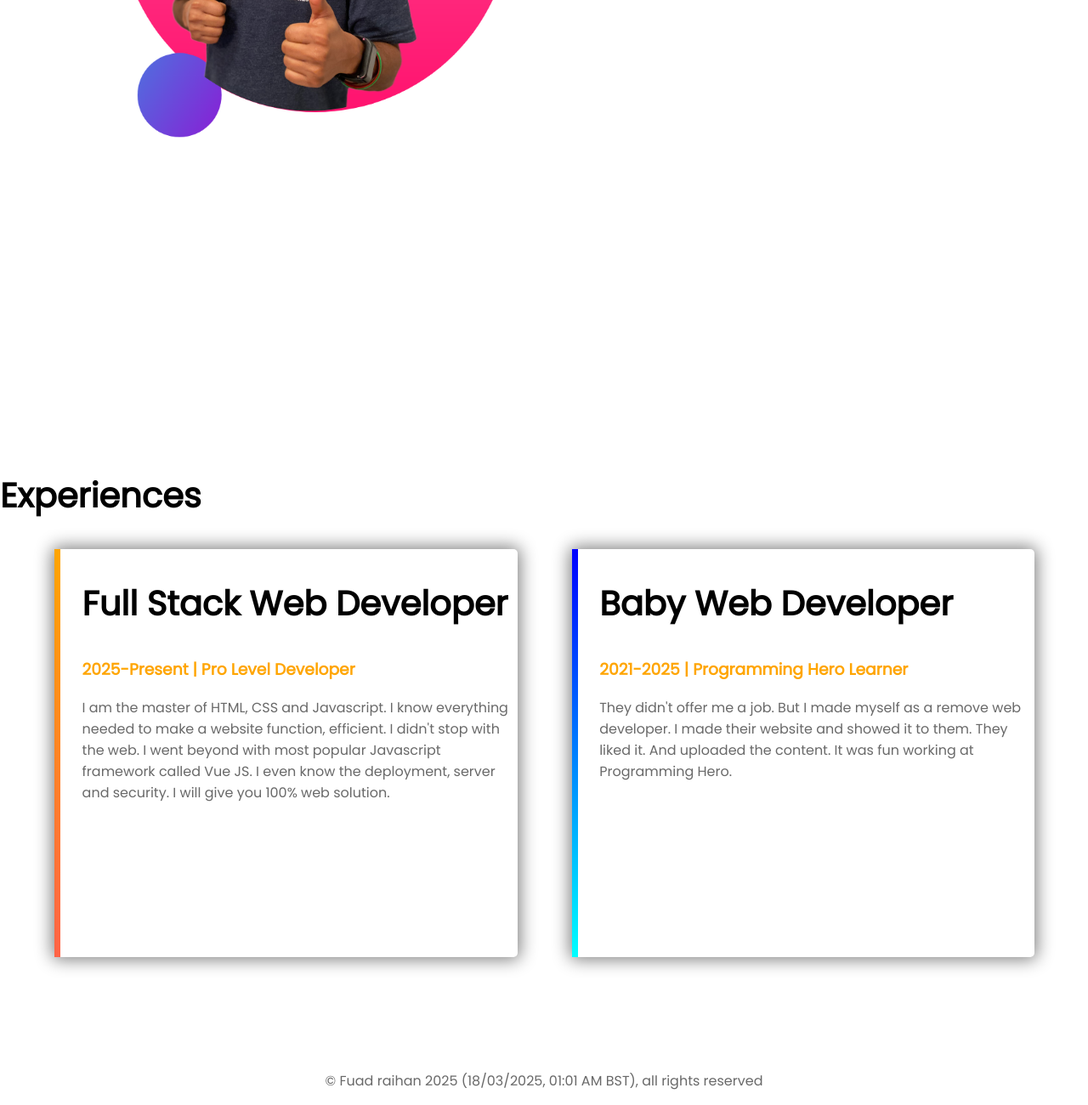
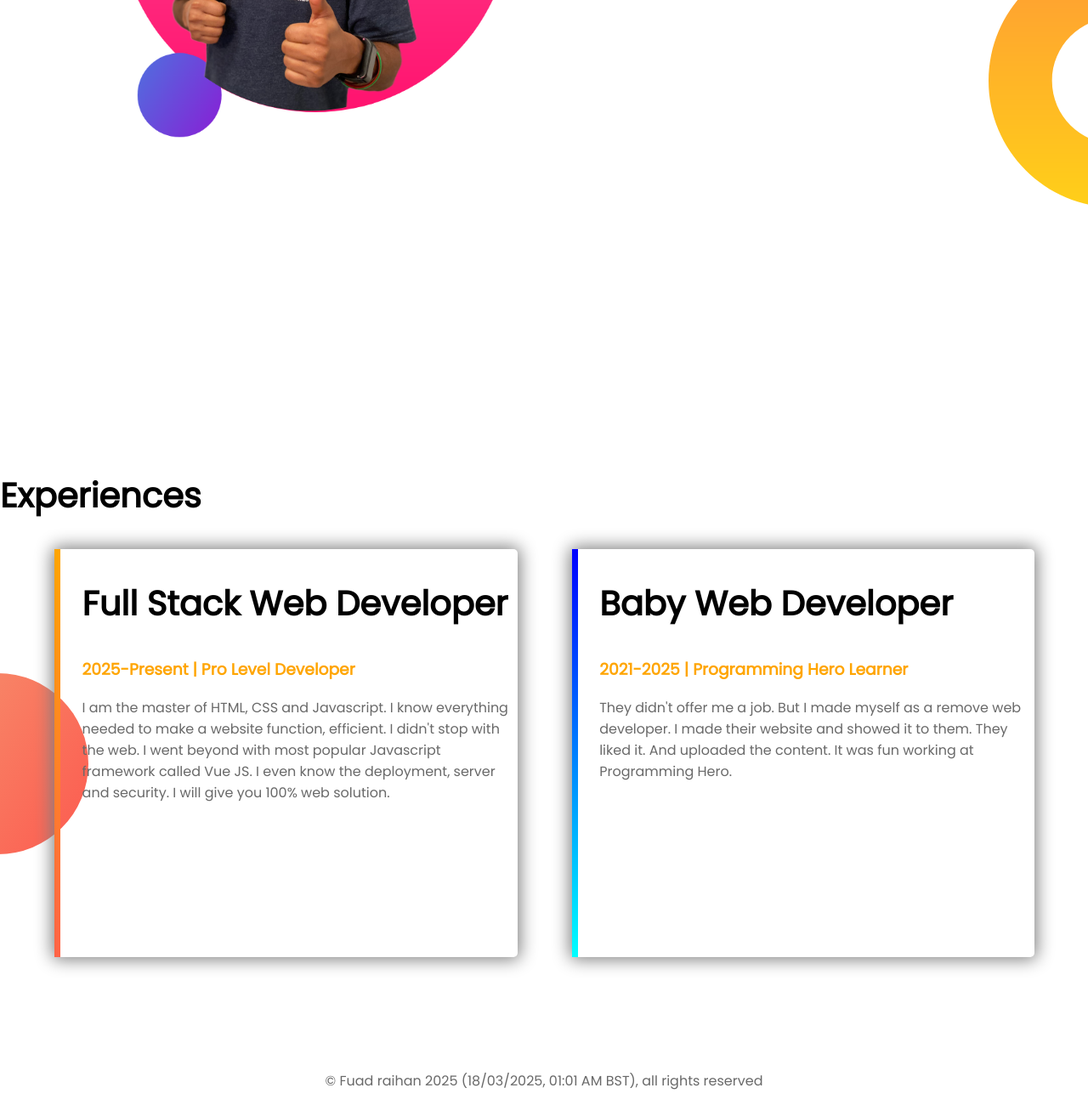
Before and after one commit to fuadraihan10/web-portfolio, a plain HTML site: page index.html in a window 1280 px wide. Shown: the part 1180-2480 px from the top of the page at 85% size. Drawn offline with Linux system fonts and the light colour scheme; the site is published under a folder, as on GitHub Pages, so addresses that start at the root find nothing.

Commit message:
finishing the project

```diff
--- a/style.css
+++ b/style.css
@@ -8,10 +8,10 @@ section{
     height: 760px;
 }
 .top-banner{
-    background: url("/images/top-banner.png") no-repeat;
+    background: url("./images/top-banner.png") no-repeat;
 }
 .dream-area{
-    background: url("/images/dream-bg.png") no-repeat right;
+    background: url("./images/dream-bg.png") no-repeat right;
 }
 h1{
     font-size: 50px;
@@ -47,7 +47,7 @@ p{
     border-radius: 5px;
 }
 .experience-area{
-    background: url("../images/exp-bg.png") no-repeat left;
+    background: url("./images/exp-bg.png") no-repeat left;
     height: 600px;
 }
 #full-stack{
```
